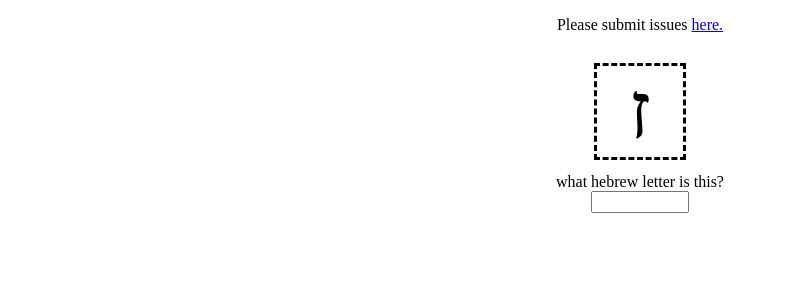
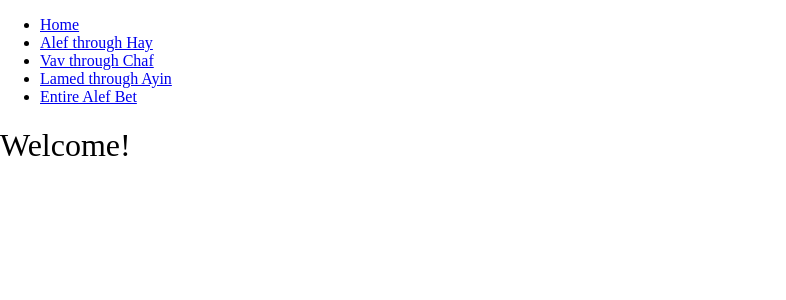
Before and after one commit to orenfromberg/hebrew-trainer, a React (Create React App) app: page / in a window 1280 px wide. Shown: the top 300 px of the page, without its empty margins (0-786 px from the left). Built offline with nearby package versions, Linux system fonts and the light colour scheme; a web font is replaced by a local one.

Commit message:
Adding menu

```diff
--- a/package.json
+++ b/package.json
@@ -5,6 +5,7 @@
   "dependencies": {
     "react": "^16.10.2",
     "react-dom": "^16.10.2",
+    "react-router-dom": "^5.1.2",
     "react-scripts": "3.2.0"
   },
   "scripts": {
--- a/src/App.js
+++ b/src/App.js
@@ -1,15 +1,69 @@
-import React, { useState } from "react";
+import React, { useState, useEffect } from "react";
+import {
+  BrowserRouter as Router,
+  Switch,
+  Route,
+  Link,
+  useParams,
+  useLocation
+} from "react-router-dom";
 import "./App.css";
 import Question from "./Question";
 import Result from "./Result";
-import { questions } from "./questions.json";
+import { levels, questions } from "./questions.json";
 
-const getRandomQuestion = () => Math.floor(Math.random() * questions.length);
+export default function App() {
+  return (
+    <Router>
+      <div>
+        <nav>
+          <ul>
+            <li>
+              <Link to="/">Home</Link>
+            </li>
+            {levels.map((level, idx) => (
+              <li>
+                <Link to={`/stage/${idx}`}>{level.description}</Link>
+              </li>
+            ))}
+          </ul>
+        </nav>
 
-function App() {
-  const [question, setQuestion] = useState(questions[getRandomQuestion()]);
+        {/* A <Switch> looks through its children <Route>s and
+            renders the first one that matches the current URL. */}
+        <Switch>
+          <Route path="/stage/:stageId">
+            <Stage />
+          </Route>
+          <Route path="/">
+            <Home />
+          </Route>
+        </Switch>
+      </div>
+    </Router>
+  );
+}
+
+function Home() {
+  return <h1>Welcome!</h1>;
+}
+
+function Stage() {
+  let { stageId } = useParams();
+
+  let location = useLocation();
+
+  const qs = questions.slice(levels[stageId].start, levels[stageId].end);
+  const getRandomQuestion = () => Math.floor(Math.random() * qs.length);
+
+  const [question, setQuestion] = useState(qs[getRandomQuestion()]);
   const [result, setResult] = useState("unanswered");
   const [submittedAnswer, setSubmittedAnswer] = useState("");
+
+  useEffect(() => {
+    setQuestion(qs[getRandomQuestion()]);
+    // eslint-disable-next-line react-hooks/exhaustive-deps
+  }, [location]);
 
   const test = answer => {
     const trimmed_answer = answer.trim();
@@ -20,7 +74,8 @@ function App() {
     setTimeout(
       () => {
         setResult("unanswered");
-        setQuestion(questions[getRandomQuestion()]);
+        const nextQuestion = qs[getRandomQuestion()];
+        setQuestion(nextQuestion);
       },
       isCorrect ? 1000 : 4000
     );
@@ -39,6 +94,7 @@ function App() {
           here.
         </a>
       </p>
+      <p>Lesson: {levels[stageId].description}</p>
       <Question
         isDisabled={result !== "unanswered" ? true : false}
         prompt={question.prompt}
@@ -53,5 +109,3 @@ function App() {
     </div>
   );
 }
-
-export default App;
--- a/src/questions.json
+++ b/src/questions.json
@@ -1,4 +1,26 @@
 {
+  "levels": [
+    {
+      "description": "Alef through Hay",
+      "start": 0,
+      "end": 7
+    },
+    {
+      "description": "Vav through Chaf",
+      "start": 8,
+      "end": 15
+    },
+    {
+      "description": "Lamed through Ayin",
+      "start": 16,
+      "end": 23
+    },
+    {
+      "description": "Entire Alef Bet",
+      "start": 0,
+      "end": 34
+    }
+  ],
   "questions": [
     {
       "prompt": "א",
```
Also changed, not shown: 1 other file (tests, documents, lock files or other folders).
